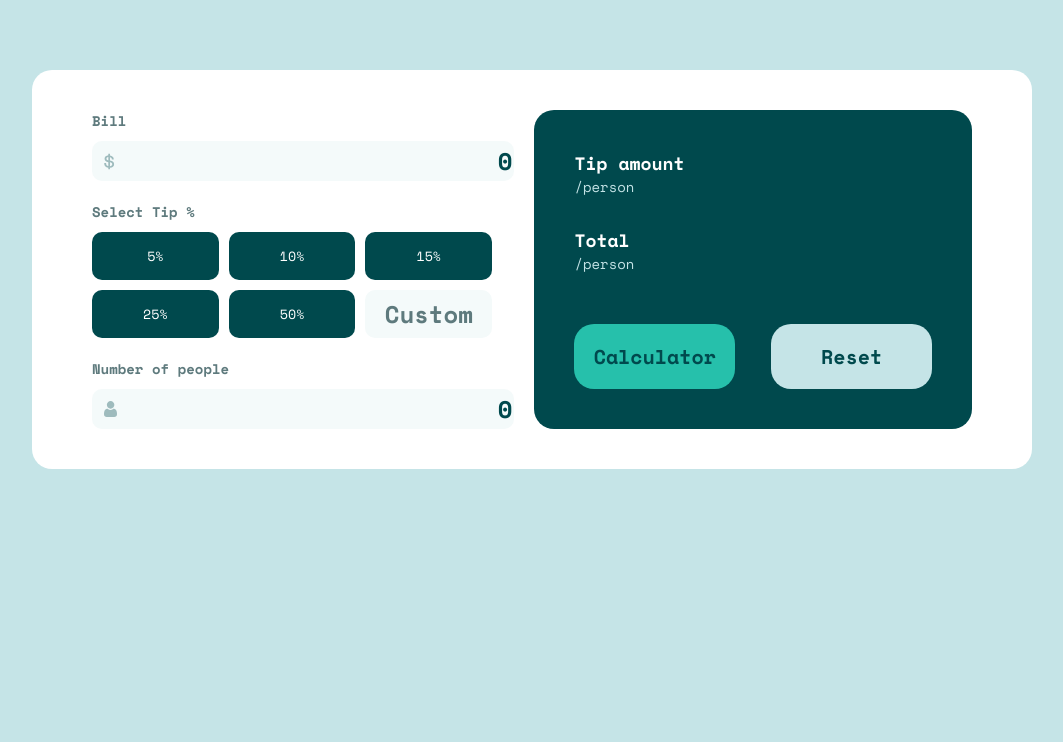
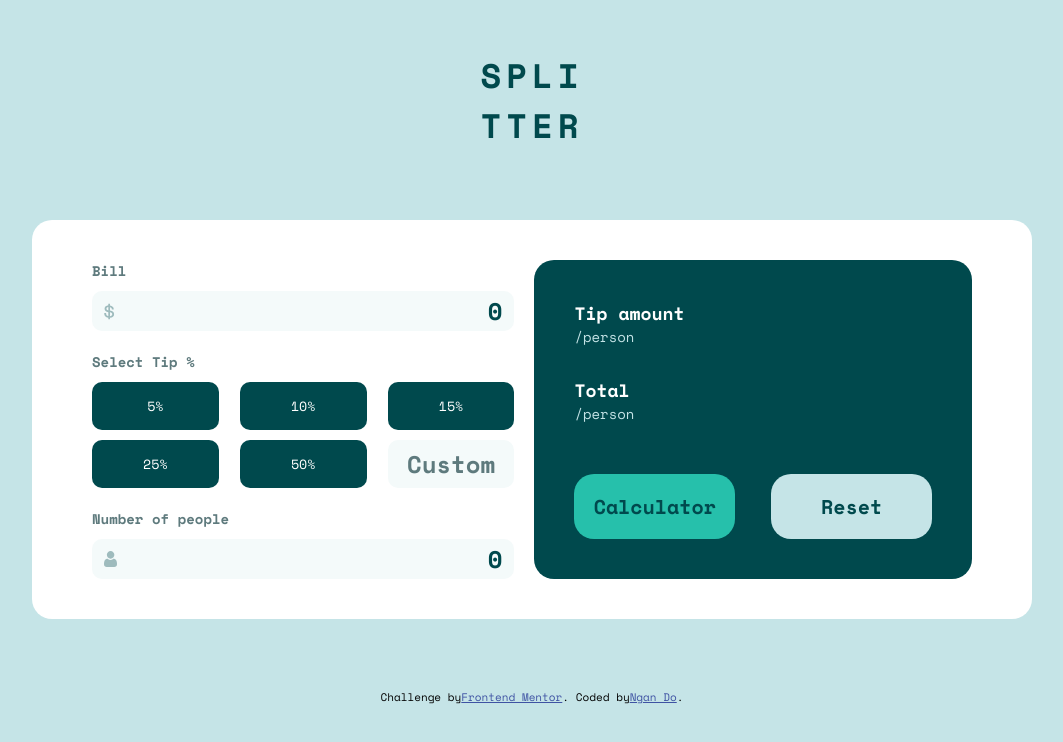
Before and after one commit to ngando2028/Training_ReactJS, a React (Create React App) app: page / in a window 1280 px wide. Shown: the top 742 px of the page, without its empty margins (108-1171 px from the left). Built offline with nearby package versions, Linux system fonts and the light colour scheme.

Commit message:
update valid form

```diff
--- a/src/App.js
+++ b/src/App.js
@@ -1,11 +1,35 @@
+import { Fragment } from "react";
 import "./assets/style/scss/main.scss";
 
 import Calculator from "./components/Calculator";
 function App() {
 	return (
-		<main className="container">
-			<Calculator />
-		</main>
+		<Fragment>
+			<h1 className="calculator__heading">
+				Spli <br />
+				tter
+			</h1>
+
+			<main className="container">
+				<Calculator />
+			</main>
+
+			<div className="attribution">
+				Challenge by
+				<a
+					href="https://www.frontendmentor.io?ref=challenge"
+					target="_blank"
+					rel="noreferrer"
+				>
+					Frontend Mentor
+				</a>
+				. Coded by
+				<a href="https://github.com/ngando2028/Training_Javascript_2021">
+					Ngan Do
+				</a>
+				.
+			</div>
+		</Fragment>
 	);
 }
 
--- a/src/assets/style/scss/components/_calculator.scss
+++ b/src/assets/style/scss/components/_calculator.scss
@@ -43,6 +43,8 @@
 			border-radius: 1rem;
 			font-family: "Space Mono", sans-serif;
 			width: 100%;
+
+			padding: 0 1rem;
 			// margin-top: 1rem;
 
 			&::-webkit-outer-spin-button,
@@ -75,6 +77,7 @@
 			display: flex;
 			flex-wrap: wrap;
 			gap: 1rem;
+			justify-content: space-between;
 		}
 
 		&--custom {
--- a/src/assets/style/scss/components/_home-page.scss
+++ b/src/assets/style/scss/components/_home-page.scss
@@ -9,3 +9,11 @@ body {
 	border-radius: 2rem;
 	padding: 4rem 6rem;
 }
+
+.attribution {
+	font-size: 11px;
+	text-align: center;
+}
+.attribution a {
+	color: hsl(228, 45%, 44%);
+}
--- a/src/components/Button.js
+++ b/src/components/Button.js
@@ -3,7 +3,14 @@ import { Fragment } from "react";
 const Button = (props) => {
 	return (
 		<Fragment>
-			<button className={props.classes} id={props.id} value={props.value}>
+			<button
+				className={props.classes}
+				id={props.id}
+				value={props.value}
+				onClick={props.onChangedTip}
+				name={props.name}
+				onSubmit={props.onCalcul}
+			>
 				{props.text}
 			</button>
 		</Fragment>
--- a/src/components/Calculator.js
+++ b/src/components/Calculator.js
@@ -2,15 +2,18 @@ import React from "react";
 import { Fragment } from "react";
 
 import "../assets/style/scss/main.scss";
+
 import CalculatorForm from "./CalculatorForm";
 import CalculatorResult from "./CalculatorResult";
 
-const Calculator = () => {
+const Calculator = (props) => {
+	const receiveData = () => {};
+
 	return (
 		<Fragment>
 			<div className="calculator">
-				<CalculatorForm />
-				<CalculatorResult />
+				<CalculatorForm formValue={receiveData} />
+				<CalculatorResult onSubmit={(e) => console.log(e)} />
 			</div>
 		</Fragment>
 	);
--- a/src/components/CalculatorForm.js
+++ b/src/components/CalculatorForm.js
@@ -1,4 +1,5 @@
-import React from "react";
+/* eslint-disable no-unused-expressions */
+import React, { useEffect, useState } from "react";
 import { Fragment } from "react";
 
 import "../assets/style/scss/main.scss";
@@ -6,10 +7,75 @@ import "../assets/style/scss/main.scss";
 import Input from "./Input";
 import Button from "./Button";
 
-const CalculatorForm = (props) => {
+const CalculatorForm = () => {
+	let invalidEl, btnArr;
+
+	const [form, setForm] = useState({
+		bill: 0,
+		person: 0,
+		tip: 0,
+	});
+
+	const [formValid, setFormValid] = useState(false);
+
+	useEffect(() => {
+		btnArr = document.querySelectorAll(".tip--btn");
+	}, []);
+
+	useEffect(() => {
+		if (form.bill && form.person && form.tip >= 0) {
+			setFormValid(true);
+		} else setFormValid(false);
+	}, [form.bill, form.person, form.tip]);
+
+	const isNumberValid = (e) => {
+		let { id, value } = e.target;
+		let valueTemp = parseFloat(value);
+		invalidEl = document.querySelector(`#invalid-${id}`);
+
+		if (id === "custom" && !valueTemp !== 0 && !valueTemp) {
+			invalidEl ? (invalidEl.style.display = "none") : null;
+			e.target.classList.remove("input-invalid");
+			return true;
+		}
+		if (valueTemp <= 0) {
+			invalidEl ? (invalidEl.style.display = "block") : null;
+			e.target.classList.toggle("input-invalid");
+			return false;
+		}
+		invalidEl ? (invalidEl.style.display = "none") : null;
+		e.target.classList.remove("input-invalid");
+		return true;
+	};
+
+	const resetBtn = (btnId = "") => {
+		btnArr.forEach((btn) => {
+			btn.id !== btnId
+				? btn.classList.remove("active")
+				: btn.classList.add("active");
+		});
+	};
+
+	const changedValue = (e) => {
+		const { name, value } = e.target;
+		if (isNumberValid(e)) {
+			setForm({ ...form, [name]: value });
+		}
+	};
+
+	const changedTipValue = (e) => {
+		e.preventDefault();
+		let btnId = e.target.id ?? "";
+		resetBtn(btnId);
+	};
+
+	const submitForm = (e) => {
+		e.preventDefault();
+	};
+
 	return (
 		<Fragment>
-			<div className="calculator__form">
+			<form className="calculator__form" onSubmit={submitForm}>
 				<div className="calculator__control">
 					<label className="calculator__control--label" htmlFor="bill">
 						Bill
@@ -17,7 +83,13 @@ const CalculatorForm = (props) => {
 					<span className="invalid" id="invalid-bill">
 						Don't smaller than 1
 					</span>
-					<Input type="number" name="bill" id="bill" placeholder="0" />
+					<Input
+						type="number"
+						name="bill"
+						id="bill"
+						placeholder="0"
+						onChangeValue={changedValue}
+					/>
 				</div>
 				<div className="calculator__control">
 					<label className="calculator__control--label" htmlFor="select">
@@ -25,17 +97,54 @@ const CalculatorForm = (props) => {
 					</label>
 
 					<div className="calculator__control--select">
-						<Button classes="btn tip--btn" id="tip--1" value="5" text="5%" />
-						<Button classes="btn tip--btn" id="tip--2" value="10" text="10%" />
-						<Button classes="btn tip--btn" id="tip--3" value="15" text="15%" />
-						<Button classes="btn tip--btn" id="tip--4" value="25" text="25%" />
-						<Button classes="btn tip--btn" id="tip--5" value="50" text="50%" />
+						<Button
+							classes="btn tip--btn"
+							id="tip--1"
+							value="5"
+							text="5%"
+							name="tip"
+							onChangedTip={changedTipValue}
+						/>
+						<Button
+							classes="btn tip--btn"
+							id="tip--2"
+							value="10"
+							text="10%"
+							name="tip"
+							onChangedTip={changedTipValue}
+						/>
+						<Button
+							classes="btn tip--btn"
+							id="tip--3"
+							value="15"
+							text="15%"
+							name="tip"
+							onChangedTip={changedTipValue}
+						/>
+						<Button
+							classes="btn tip--btn"
+							id="tip--4"
+							value="25"
+							text="25%"
+							name="tip"
+							onChangedTip={changedTipValue}
+						/>
+						<Button
+							classes="btn tip--btn"
+							id="tip--5"
+							value="50"
+							text="50%"
+							name="tip"
+							onChangedTip={changedTipValue}
+						/>
 
 						<Input
 							type="number"
-							name="custom"
+							name="tip"
 							id="custom"
 							placeholder="Custom"
+							onChangeValue={changedValue}
+							onClick={changedTipValue}
 						/>
 					</div>
 				</div>
@@ -43,13 +152,19 @@ const CalculatorForm = (props) => {
 					<label className="calculator__control--label" htmlFor="person">
 						Number of people
 					</label>
-					<span className="invalid" id="invalid-bill">
+					<span className="invalid" id="invalid-person">
 						Don't smaller than 1
 					</span>
 
-					<Input type="number" name="person" id="person" placeholder="0" />
+					<Input
+						type="number"
+						name="person"
+						id="person"
+						placeholder="0"
+						onChangeValue={changedValue}
+					/>
 				</div>
-			</div>
+			</form>
 		</Fragment>
 	);
 };
--- a/src/components/CalculatorResult.js
+++ b/src/components/CalculatorResult.js
@@ -2,15 +2,26 @@ import React from "react";
 import { Fragment } from "react";
 
 import "../assets/style/scss/main.scss";
-import ResultContainer from "./ResultContainer";
-import ResultControl from "./ResultControl";
+import Button from "./Button";
+import ResultGroup from "./ResultGroup";
 
-const CalculatorResult = () => {
+const CalculatorResult = (props) => {
 	return (
 		<Fragment>
 			<div className="calculator__result">
-				<ResultContainer />
-				<ResultControl />
+				<div className="calculator__result-container">
+					<ResultGroup text="Tip amount" type="tip" />
+					<ResultGroup text="Total" type="total" />
+				</div>
+				<div className="calculator__result-control">
+					<Button
+						classes="btn btn--calculator"
+						text="Calculator"
+						id="calculator"
+						onCalcul={props.onSubmit}
+					/>
+					<Button classes="btn btn--reset" text="Reset" id="reset" />
+				</div>
 			</div>
 		</Fragment>
 	);
--- a/src/components/Input.js
+++ b/src/components/Input.js
@@ -1,3 +1,4 @@
+/* eslint-disable no-unused-expressions */
 import React from "react";
 import { Fragment } from "react";
 
@@ -11,6 +12,8 @@ const Input = (props) => {
 				data-index={props.id}
 				className={`calculator__control--input calculator__control--${props.id}`}
 				placeholder={props.placeholder}
+				onChange={props.onChangeValue}
+				onClick={props.onClick}
 			/>
 		</Fragment>
 	);
--- a/src/components/ResultContainer.js
+++ /dev/null
@@ -1,18 +0,0 @@
-import React from "react";
-import { Fragment } from "react";
-
-import "../assets/style/scss/main.scss";
-import ResultGroup from "./ResultGroup";
-
-const ResultContainer = () => {
-	return (
-		<Fragment>
-			<div className="calculator__result-container">
-				<ResultGroup text="Tip amount" type="tip" />
-				<ResultGroup text="Total" type="total" />
-			</div>
-		</Fragment>
-	);
-};
-
-export default ResultContainer;
--- a/src/components/ResultControl.js
+++ /dev/null
@@ -1,18 +0,0 @@
-import React from "react";
-import { Fragment } from "react";
-
-import "../assets/style/scss/main.scss";
-import Button from "./Button";
-
-const ResultControl = () => {
-	return (
-		<Fragment>
-			<div className="calculator__result-control">
-				<Button classes="btn btn--calculator" text="Calculator" />
-				<Button classes="btn btn--reset" text="Reset" />
-			</div>
-		</Fragment>
-	);
-};
-
-export default ResultControl;
```
